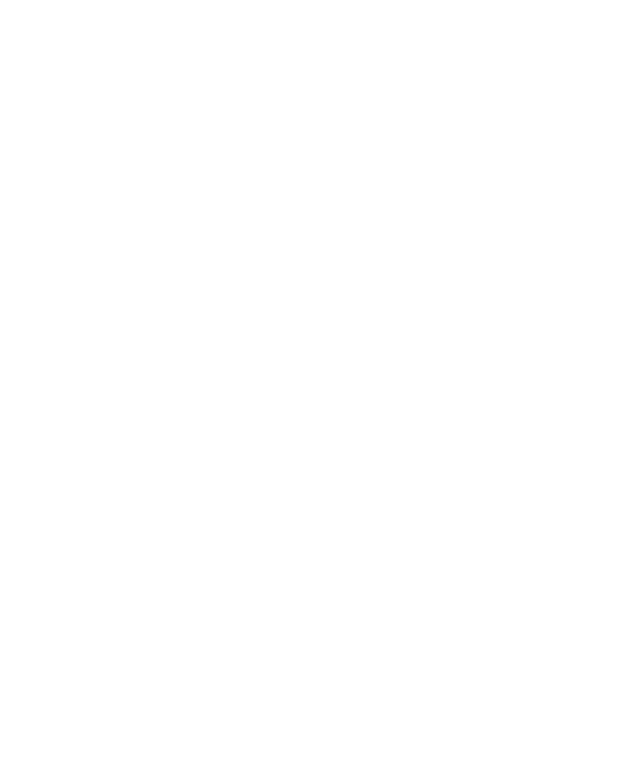
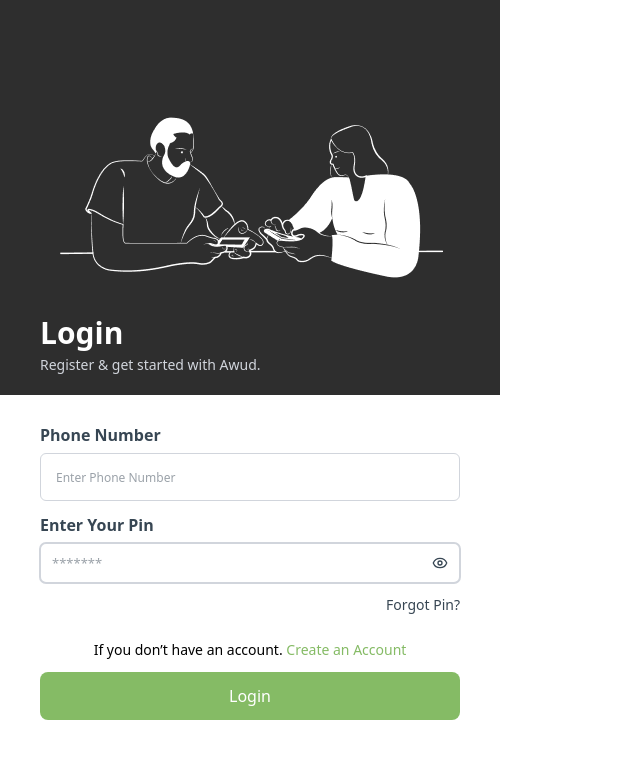
Before and after one commit to YosephGhiday/awud-telegram-mini-app, a React (Vite) app: page /awud-telegram-mini-app/login in a window 1280 px wide. Before the commit this address had no page. Shown: the top 758 px of the page, without its empty margins (0-640 px from the left). Built offline with nearby package versions, Linux system fonts and the light colour scheme.

Commit message:
route fix

```diff
--- a/src/components/InputLayout.tsx
+++ b/src/components/InputLayout.tsx
@@ -15,7 +15,7 @@
         <div className="flex items-center">
           <div className="w-full grid grid-cols-1">
             {label !== undefined && (
-              <label className="text-[#374653] font-semibold mb-1.5 text-sm">
+              <label className="text-[#374653] font-semibold mb-1.5 text-">
                 {label}
               </label>
             )}
--- a/src/static/routes/routes.ts
+++ b/src/static/routes/routes.ts
@@ -9,11 +9,11 @@
 
 const routes: PageRoute[] = [
   {
-    path: "/",
+    path: "/awud-telegram-mini-app/",
     element: GetStartedPage,
   },
   {
-    path: "/login",
+    path: "/awud-telegram-mini-app/login",
     element: LoginPage,
   },
 ];
--- a/vite.config.ts
+++ b/vite.config.ts
@@ -4,7 +4,7 @@
 
 export default defineConfig({
   plugins: [react(), tailwindcss()],
-  // base: "/awud-telegram-mini-app/",
+  base: "/awud-telegram-mini-app/",
   build: {
     outDir: "build",
   },
```
Also changed, not shown: 6 other files (tests, documents, lock files or other folders).
